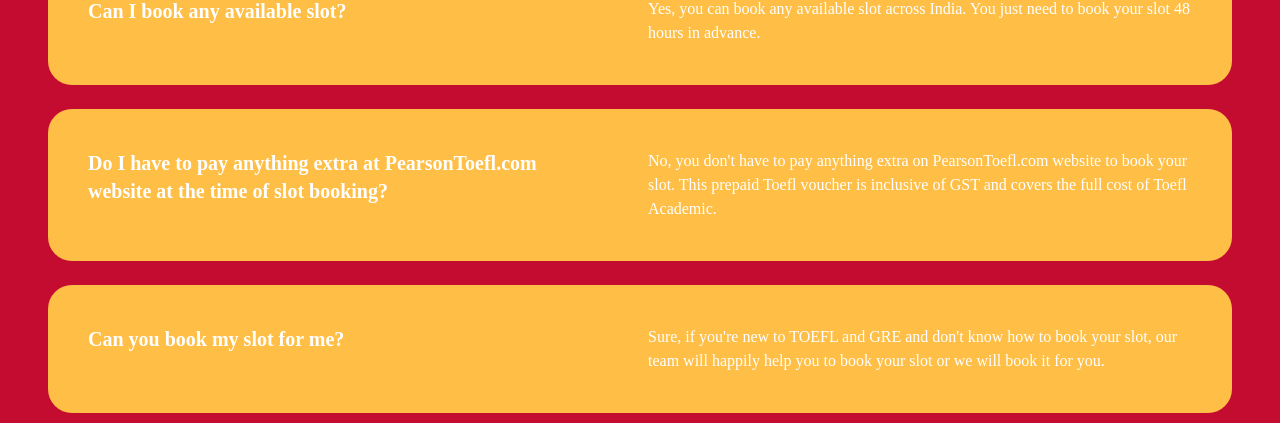
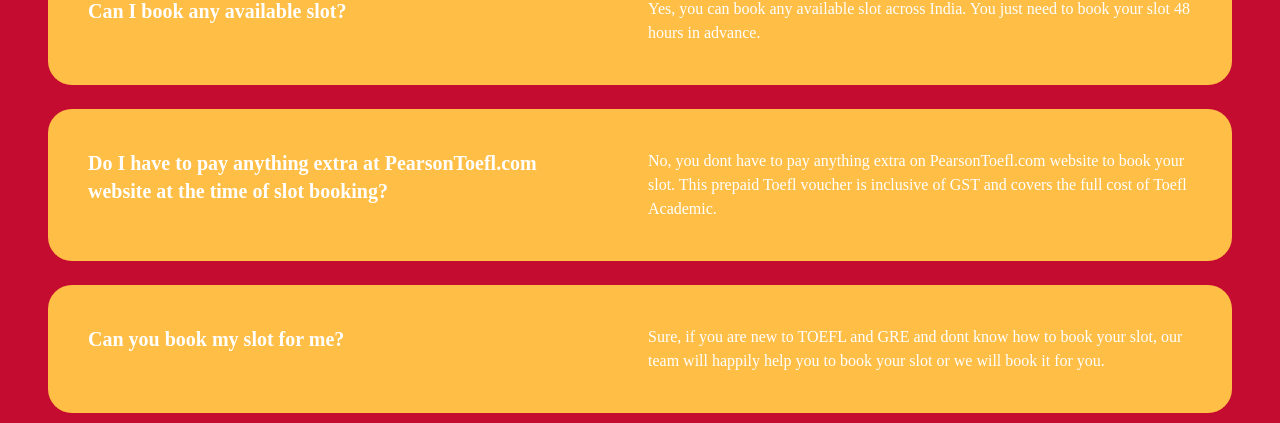
Before and after one commit to Harinirudhra/Maxgold, a Next.js app: page /about in a window 1280 px wide. Shown: the part 5245-5668 px from the top of the page. Built offline with nearby package versions, Linux system fonts and the light colour scheme.

Commit message:
Error Fixed

```diff
--- a/src/components/about/AboutFAQ.jsx
+++ b/src/components/about/AboutFAQ.jsx
@@ -93,7 +93,7 @@
                                         </h3>
                                     </div>
                                     <div class="w-full md:w-1/2 p-2">
-                                        <p class="text-white font-medium">No, you don't have to pay anything extra on
+                                        <p class="text-white font-medium">No, you dont have to pay anything extra on
                                             PearsonToefl.com website to book your slot. This prepaid Toefl voucher is
                                             inclusive of GST and covers the full cost of Toefl Academic.
                                         </p>
@@ -110,8 +110,8 @@
                                         </h3>
                                     </div>
                                     <div class="w-full md:w-1/2 p-2">
-                                        <p class="text-white font-medium">Sure, if you're new to TOEFL and GRE and
-                                            don't know
+                                        <p class="text-white font-medium">Sure, if you are new to TOEFL and GRE and
+                                            dont know
                                             how to book your slot, our team will happily help you to book your slot or
                                             we will book it for you.
 
--- a/src/components/contact/Contact.jsx
+++ b/src/components/contact/Contact.jsx
@@ -87,9 +87,7 @@
         <h1 className="text-center font-bold md:text-3xl text-xl mb-3">Max Gold - Our Locations</h1>
         <p className="text-center font-medium mt-4 mb-8 text-sm md:text-lg ">
         Contact us today, and let us help you make informed decisions and valuable transactions. <br />
-        Thank you for choosing Max Gold – where your gold matters.",
-
-
+        Thank you for choosing Max Gold where your gold matters.
         </p>
       </div>
 
--- a/src/components/services/Aboutus.jsx
+++ b/src/components/services/Aboutus.jsx
@@ -56,7 +56,7 @@
       <div className="mt-4 ml-10 md:mt-0 md:w-1/2 text-center md:text-left">
         <p className="text-black text-lg leading-relaxed">
           Lorem Ipsum is simply dummy text of the printing and typesetting
-          industry. Lorem Ipsum has been the industry's standard dummy text ever
+          industry. Lorem Ipsum has been the industrys standard dummy text ever
           since the 1500s, when an unknown printer took a galley of type and
           scrambled it to make a type specimen book. It has survived not only
           five centuries, but also the leap into electronic typesetting,
```
